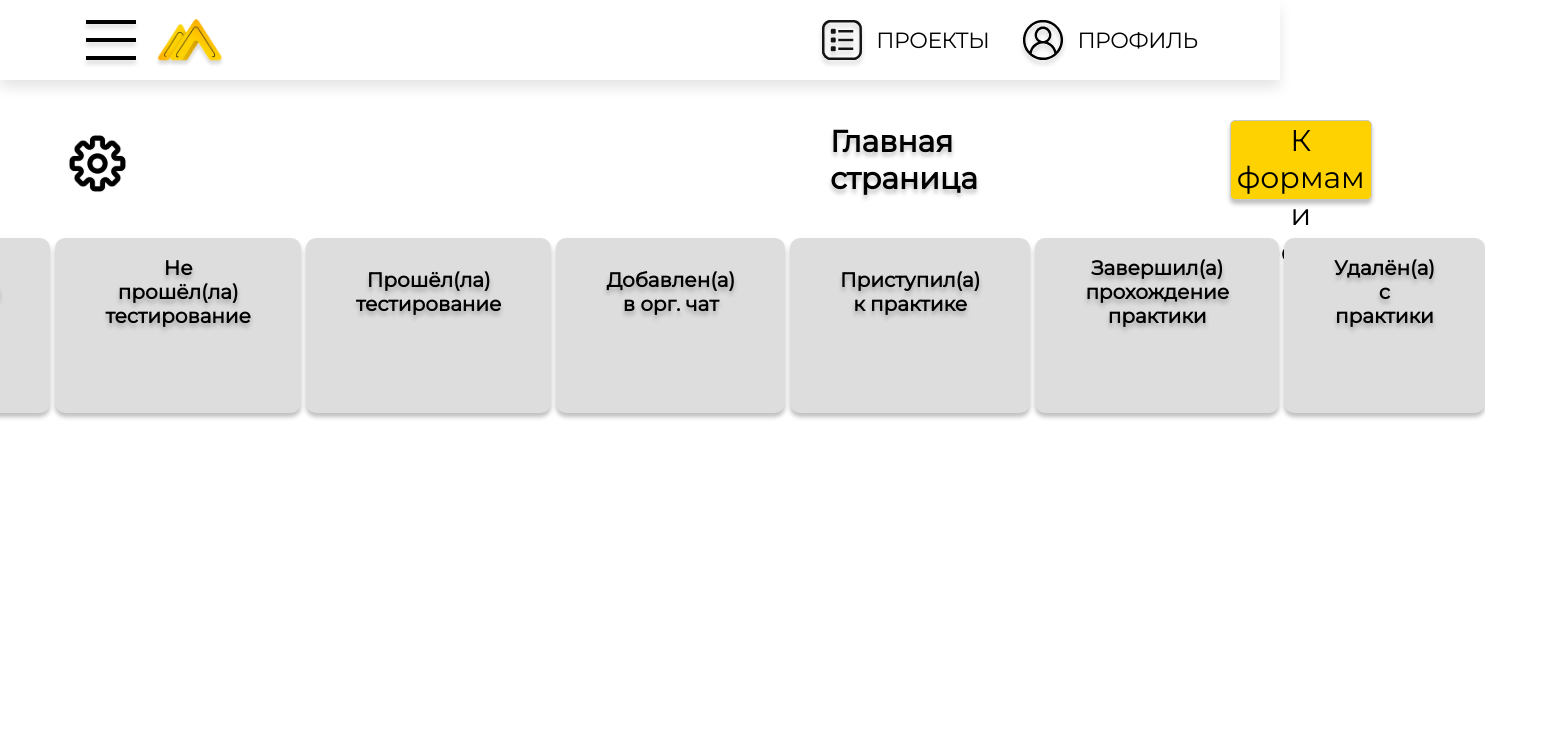
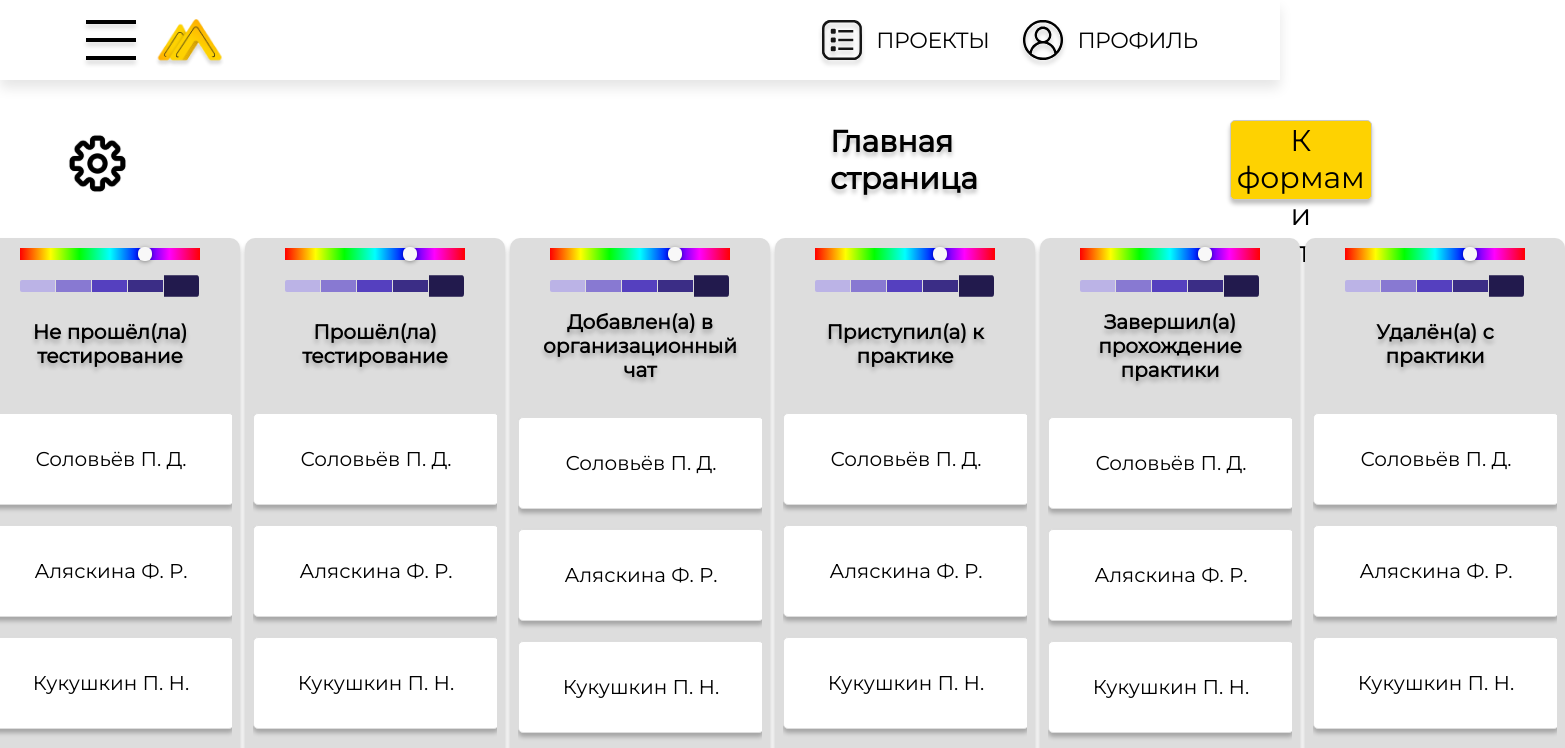
Before and after one commit to iron-66/LK_CRM, a React (Create React App) app: page / in a window 1280 px wide. Shown: the top 748 px of the page, 1565 px wide, since content can reach past the window. Built offline with nearby package versions, Linux system fonts and the light colour scheme.

Commit message:
Add people cards

```diff
--- a/package.json
+++ b/package.json
@@ -7,6 +7,7 @@
     "@testing-library/react": "^13.4.0",
     "@testing-library/user-event": "^13.5.0",
     "react": "^18.2.0",
+    "react-color": "^2.19.3",
     "react-dom": "^18.2.0",
     "react-scripts": "5.0.1",
     "web-vitals": "^2.1.4"
--- a/src/App.css
+++ b/src/App.css
@@ -14,3 +14,10 @@ h2 {
     line-height: normal;
     letter-spacing: normal;
 }
+
+.hidden {
+    margin: 0 !important;
+    padding: 0 !important;
+    height: 0px;
+    visibility: hidden;
+}
--- /dev/null
+++ b/src/Components/Card.js
@@ -0,0 +1,14 @@
+import React, {Component} from "react";
+
+class Card extends Component{
+    constructor(props){
+        super(props)
+    }
+    render(){
+        return <li className="people-card">
+            <div>{this.props.name}</div>
+        </li>
+    }
+}
+
+export default Card
--- a/src/Components/Column.js
+++ b/src/Components/Column.js
@@ -1,6 +1,12 @@
 import React, {Component} from "react";
+import { SliderPicker } from 'react-color';
 
+import Card from './Card'
 import '../Styles/Column.css'
+
+const people = ['Соловьёв П. Д.', 'Аляскина Ф. Р.', 'Кукушкин П. Н.', 'Кефирова Р. О.', 'Рыбова В. Ф.', 'Филиппов В. Ф.', 'Аляскина Ф. Р.']
+
+//SliderPicker спрятан с помощью класс hidden, который расписан в App.css
 
 class Column extends Component{
     constructor(props){
@@ -8,8 +14,15 @@ class Column extends Component{
     }
     render(){
         return <li className="column-element">
-            <h2 className="name-column">{this.props.name}</h2>
-            <ul className="cards-list"></ul>
+            <SliderPicker className="color-slider" ></SliderPicker>
+            <div className="name-column"><h2>{this.props.name}</h2></div>
+            <ul className="cards-list">
+            {
+                    people.map(human => (
+                        <Card name={human}></Card>
+                    ))
+                }
+            </ul>
         </li>
     }
 }
--- a/src/Components/MainPage.js
+++ b/src/Components/MainPage.js
@@ -4,10 +4,10 @@ import '../Styles/MainPage.css'
 import SettingsIcon from "../Files/SettingsIcon.svg"
 import Column from "./Column";
 
-const statues = ['Отправил(а) персональный данные',
+const statues = ['Отправил(а) персональные данные',
     'Не прошёл(ла) тестирование',
     'Прошёл(ла) тестирование',
-    'Добавлен(а) в орг. чат',
+    'Добавлен(а) в организационный чат',
     'Приступил(а) к практике',
     'Завершил(а) прохождение практики',
     'Удалён(а) с практики']
--- a/src/Styles/Column.css
+++ b/src/Styles/Column.css
@@ -1,8 +1,11 @@
 .column-element {
+    padding: 0 8px 8px;
     display: flex;
     flex-direction: column;
-    justify-content: center;
-    width: 261px;
+    justify-content: space-between;
+    align-items: center;
+    width: 244px;
+    height: 710px;
     border-radius: 10px;
     background: #DDD;
     box-shadow: 0px 4px 4px 0px rgba(0, 0, 0, 0.25);
@@ -10,17 +13,56 @@
 }
 
 .name-column {
+    display: flex;
+    justify-content: center;
+    align-items: center;
+    height: 90px;
+    width: 160px;
     margin: 18px 50px;
-    color: #000;
-    text-shadow: 0px 4px 4px rgba(0, 0, 0, 0.25);
-    font-family: Montserrat;
+}
+
+.name-column h2 {
+    margin: 0;
+    padding: 0;
     font-size: 20px;
-    font-style: normal;
-    font-weight: 600;
-    line-height: normal;
 }
 
 .cards-list {
+    overflow-y: scroll;
+    overflow-x: hidden;
+    list-style: none;
     margin-top: 17px;
-    height: 50px;
+    padding: 0;
+    width: 244px;
+    height: 100%;
+    display: flex;
+    flex-direction: column;
+    gap: 20px;
 }
+
+.color-slider {
+    margin-top: 10px;
+    width: 180px;
+}
+
+.people-card {
+    flex-shrink: 0;
+    display: flex;
+    justify-content: center;
+    align-items: center;
+    width: 100%;
+    height: 90px;
+    border-radius: 5px;
+    border: 1px solid #DDD;
+    background: #FFF;
+    box-shadow: 0px 4px 4px 0px rgba(0, 0, 0, 0.25);
+}
+
+.people-card div {
+    font-size: 20px;
+}
+
+.people-card:hover {
+    border: #FED201 solid 1px;
+    filter: drop-shadow(0px 4px 4px rgba(0, 0, 0, 0.25));
+}
--- a/src/index.css
+++ b/src/index.css
@@ -3,8 +3,19 @@ body {
   padding: 0;
   font-family: Montserrat;
   color: black;
+  overflow: hidden;
   -webkit-font-smoothing: antialiased;
   -moz-osx-font-smoothing: grayscale;
+}
+
+::-webkit-scrollbar {
+  width: 0px;
+  background: transparent;
+}
+
+html {
+  -ms-overflow-style: none;
+  scrollbar-width: none;
 }
 
 code {
```
Also changed, not shown: 1 other file (tests, documents, lock files or other folders).
